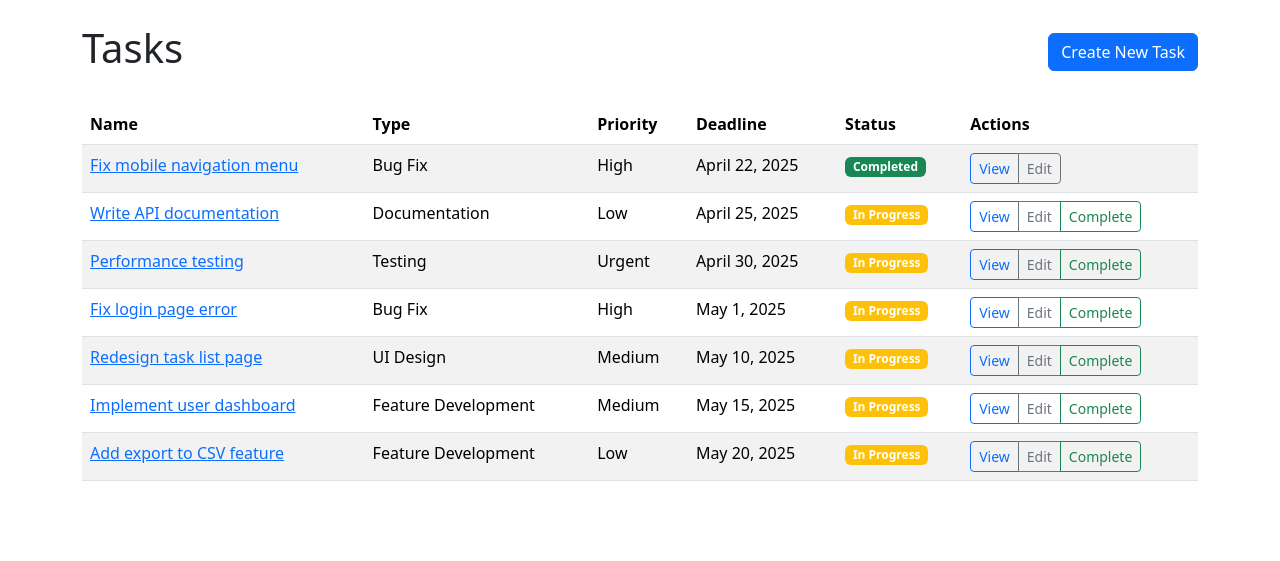
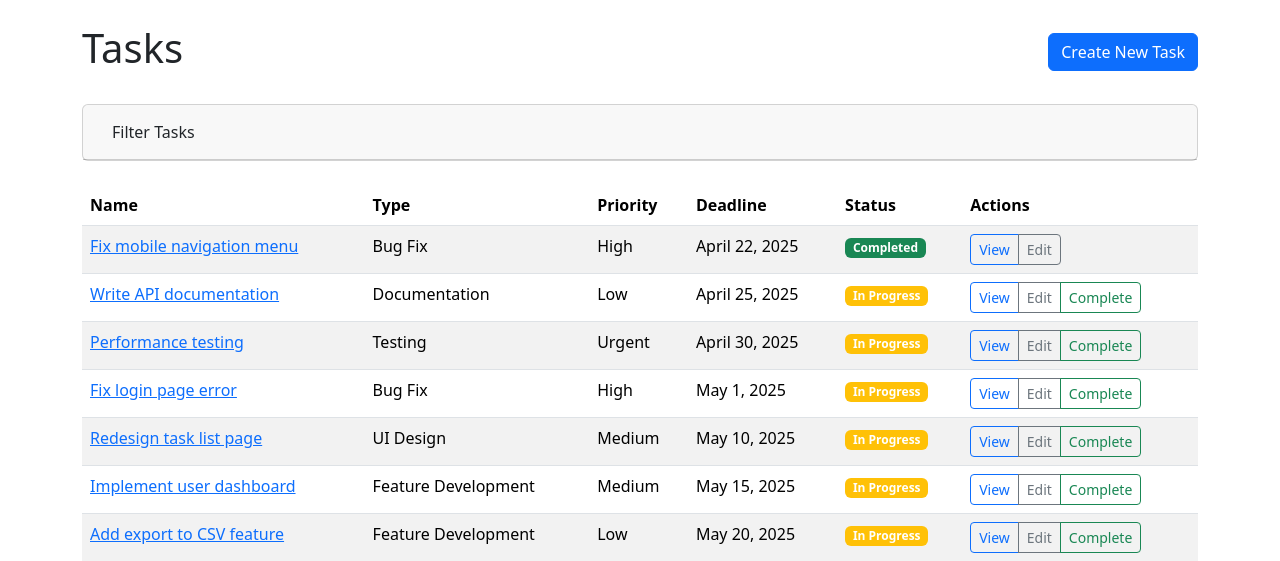
Before and after one commit to iSevenpwnz/Task-Mate, a Django app: page /tasks/ in a window 1280 px wide. Shown: the part 56-617 px from the top of the page. Run offline with Django 5.2, Linux system fonts and the light colour scheme; a user stored in the database is signed in; data comes from the database, SQL or seed files in the repository.

Commit message:
feat: add task filtering functionality with form and view updates

```diff
--- a/task_app/forms.py
+++ b/task_app/forms.py
@@ -20,6 +20,42 @@ class TaskForm(forms.ModelForm):
             "description": forms.Textarea(attrs={"rows": 4}),
             "assignees": forms.SelectMultiple(attrs={"class": "form-select"}),
         }
+
+
+class TaskFilterForm(forms.Form):
+    task_type = forms.ModelChoiceField(
+        queryset=TaskType.objects.all(),
+        required=False,
+        empty_label="All Task Types",
+        widget=forms.Select(attrs={"class": "form-select"})
+    )
+    is_completed = forms.ChoiceField(
+        choices=(
+            ("", "All Tasks"),
+            ("False", "Incomplete Tasks"),
+            ("True", "Completed Tasks"),
+        ),
+        required=False,
+        widget=forms.Select(attrs={"class": "form-select"})
+    )
+    deadline_from = forms.DateField(
+        required=False,
+        widget=forms.DateInput(attrs={"type": "date", "class": "form-control"})
+    )
+    deadline_to = forms.DateField(
+        required=False,
+        widget=forms.DateInput(attrs={"type": "date", "class": "form-control"})
+    )
+    assignee = forms.ModelChoiceField(
+        queryset=Worker.objects.all(),
+        required=False,
+        empty_label="All Workers",
+        widget=forms.Select(attrs={"class": "form-select"})
+    )
+    search_query = forms.CharField(
+        required=False,
+        widget=forms.TextInput(attrs={"class": "form-control", "placeholder": "Search tasks..."})
+    )
 
 
 class PositionForm(forms.ModelForm):
--- a/task_app/views.py
+++ b/task_app/views.py
@@ -5,6 +5,8 @@ from django.urls import reverse_lazy
 from django.views import generic
 from django.contrib.auth import logout
 from django.contrib import messages
+from django.db.models import Q
+from datetime import datetime
 
 from .forms import (
     TaskForm,
@@ -12,6 +14,7 @@ from .forms import (
     TaskTypeForm,
     WorkerCreationForm,
     WorkerUpdateForm,
+    TaskFilterForm,
 )
 from .models import Task, Worker, Position, TaskType
 
@@ -39,7 +42,54 @@ class TaskListView(LoginRequiredMixin, generic.ListView):
     paginate_by = 10
 
     def get_queryset(self):
-        return Task.objects.all().order_by("deadline")
+        queryset = Task.objects.all().order_by("deadline")
+
+        task_type_id = self.request.GET.get('task_type')
+        is_completed = self.request.GET.get('is_completed')
+        deadline_from = self.request.GET.get('deadline_from')
+        deadline_to = self.request.GET.get('deadline_to')
+        assignee_id = self.request.GET.get('assignee')
+        search_query = self.request.GET.get('search_query')
+
+        if task_type_id:
+            queryset = queryset.filter(task_type_id=task_type_id)
+
+        if is_completed:
+            if is_completed == 'True':
+                queryset = queryset.filter(is_completed=True)
+            elif is_completed == 'False':
+                queryset = queryset.filter(is_completed=False)
+
+        if deadline_from:
+            try:
+                from_date = datetime.strptime(deadline_from, '%Y-%m-%d').date()
+                queryset = queryset.filter(deadline__gte=from_date)
+            except ValueError:
+                pass
+
+        if deadline_to:
+            try:
+                to_date = datetime.strptime(deadline_to, '%Y-%m-%d').date()
+                queryset = queryset.filter(deadline__lte=to_date)
+            except ValueError:
+                pass
+
+        if assignee_id:
+            queryset = queryset.filter(assignee_id=assignee_id)
+
+        if search_query:
+            queryset = queryset.filter(
+                Q(name__icontains=search_query) |
+                Q(description__icontains=search_query)
+            )
+
+        return queryset
+
+    def get_context_data(self, **kwargs):
+        context = super().get_context_data(**kwargs)
+        context['filter_form'] = TaskFilterForm(self.request.GET)
+        context['current_filters'] = self.request.GET.dict()
+        return context
 
 
 class TaskDetailView(LoginRequiredMixin, generic.DetailView):
--- a/templates/task_app/task_list.html
+++ b/templates/task_app/task_list.html
@@ -6,6 +6,48 @@
   <div class="d-flex justify-content-between align-items-center mb-4">
     <h1>Tasks</h1>
     <a href="{% url 'task-create' %}" class="btn btn-primary">Create New Task</a>
+  </div>
+
+  <div class="card mb-4">
+    <div class="card-header">
+      <a class="btn" data-bs-toggle="collapse" href="#filterCollapse" role="button" aria-expanded="false" aria-controls="filterCollapse">
+        <i class="bi bi-funnel"></i> Filter Tasks
+      </a>
+    </div>
+    <div class="collapse" id="filterCollapse">
+      <div class="card-body">
+        <form method="get" class="row g-3">
+          <div class="col-md-3">
+            <label for="id_task_type" class="form-label">Task Type</label>
+            {{ filter_form.task_type }}
+          </div>
+          <div class="col-md-3">
+            <label for="id_is_completed" class="form-label">Status</label>
+            {{ filter_form.is_completed }}
+          </div>
+          <div class="col-md-3">
+            <label for="id_assignee" class="form-label">Assignee</label>
+            {{ filter_form.assignee }}
+          </div>
+          <div class="col-md-3">
+            <label for="id_search_query" class="form-label">Search</label>
+            {{ filter_form.search_query }}
+          </div>
+          <div class="col-md-3">
+            <label for="id_deadline_from" class="form-label">Deadline From</label>
+            {{ filter_form.deadline_from }}
+          </div>
+          <div class="col-md-3">
+            <label for="id_deadline_to" class="form-label">Deadline To</label>
+            {{ filter_form.deadline_to }}
+          </div>
+          <div class="col-12">
+            <button type="submit" class="btn btn-primary">Apply Filters</button>
+            <a href="{% url 'task-list' %}" class="btn btn-outline-secondary">Clear Filters</a>
+          </div>
+        </form>
+      </div>
+    </div>
   </div>
 
   {% if task_list %}
@@ -55,10 +97,10 @@
         <ul class="pagination justify-content-center">
           {% if page_obj.has_previous %}
             <li class="page-item">
-              <a class="page-link" href="?page=1">&laquo; First</a>
+              <a class="page-link" href="?page=1{% for key, value in current_filters.items %}{% if key != 'page' %}&{{ key }}={{ value }}{% endif %}{% endfor %}">&laquo; First</a>
             </li>
             <li class="page-item">
-              <a class="page-link" href="?page={{ page_obj.previous_page_number }}">Previous</a>
+              <a class="page-link" href="?page={{ page_obj.previous_page_number }}{% for key, value in current_filters.items %}{% if key != 'page' %}&{{ key }}={{ value }}{% endif %}{% endfor %}">Previous</a>
             </li>
           {% endif %}
 
@@ -70,10 +112,10 @@
 
           {% if page_obj.has_next %}
             <li class="page-item">
-              <a class="page-link" href="?page={{ page_obj.next_page_number }}">Next</a>
+              <a class="page-link" href="?page={{ page_obj.next_page_number }}{% for key, value in current_filters.items %}{% if key != 'page' %}&{{ key }}={{ value }}{% endif %}{% endfor %}">Next</a>
             </li>
             <li class="page-item">
-              <a class="page-link" href="?page={{ page_obj.paginator.num_pages }}">Last &raquo;</a>
+              <a class="page-link" href="?page={{ page_obj.paginator.num_pages }}{% for key, value in current_filters.items %}{% if key != 'page' %}&{{ key }}={{ value }}{% endif %}{% endfor %}">Last &raquo;</a>
             </li>
           {% endif %}
         </ul>
```
